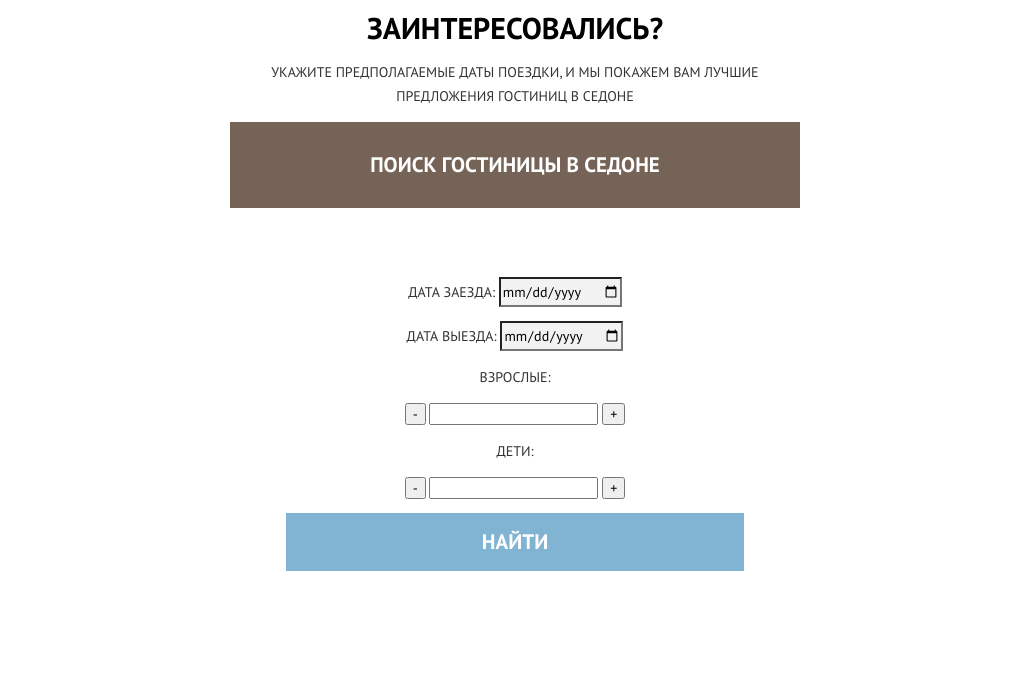
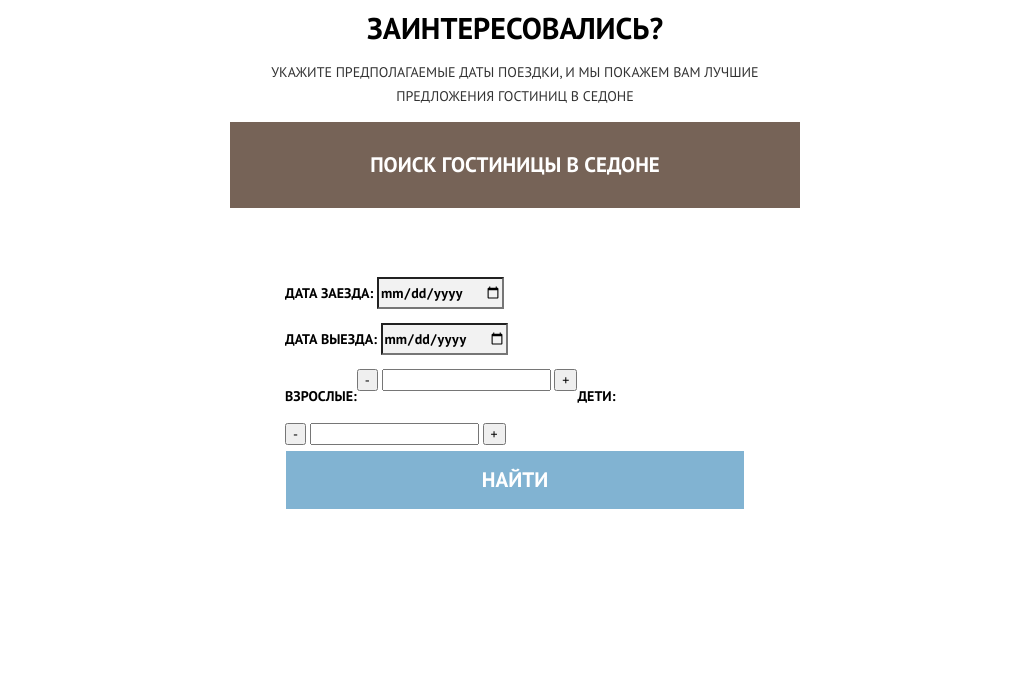
Before and after one commit to hryushkina/860037-sedona, a plain HTML site: page index.html in a window 1280 px wide. Shown: the part 2003-2697 px from the top of the page, without its empty margins (125-1154 px from the left). Drawn offline with Linux system fonts and the light colour scheme; files whose address does not match are found by name.

Commit message:
Update styles.css

```diff
--- a/css/styles.css
+++ b/css/styles.css
@@ -61,7 +61,7 @@ a {
   text-align: center;
 }
 
-.hotel-search b {
+.search-title {
   font-size: 30px;
   line-height: 36px;
   font-weight: 700;
@@ -69,7 +69,7 @@ a {
   text-align: center;
 }
 
-.hotel-search p {
+.search-text {
   font-size: 14px;
   line-height: 24px;
   font-weight: 400;
@@ -103,6 +103,7 @@ a {
   line-height: 26px;
   font-weight: 700;
   color: #000000;
+  width: fit-content;
 }
 
 .search-item input {
@@ -319,6 +320,11 @@ margin-top: -17px;
 }
 */
 
+.visitors {
+  display: flex;
+  flex-wrap: wrap;
+}
+
 .map {
   height: 472px;
 }
```
